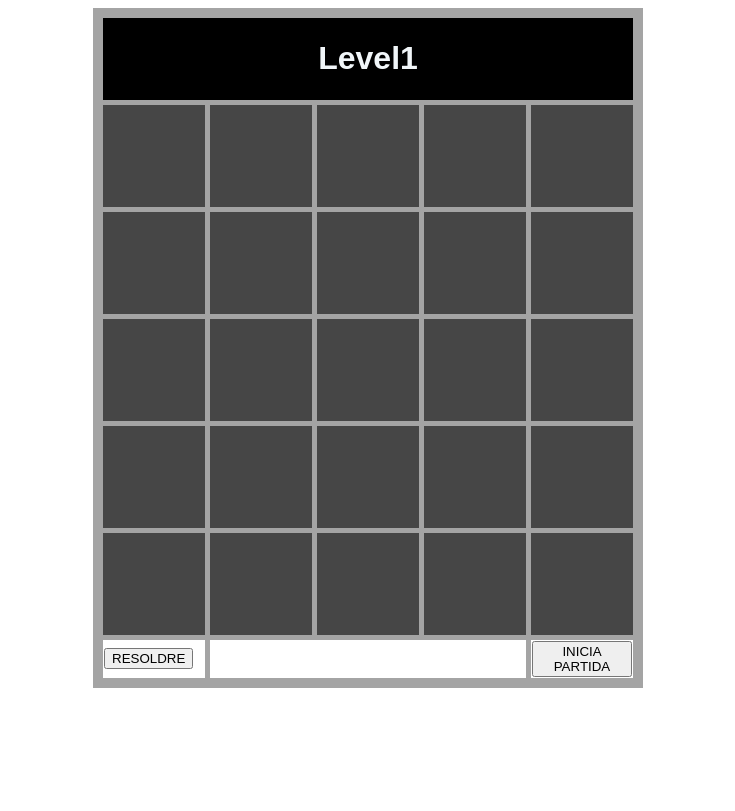
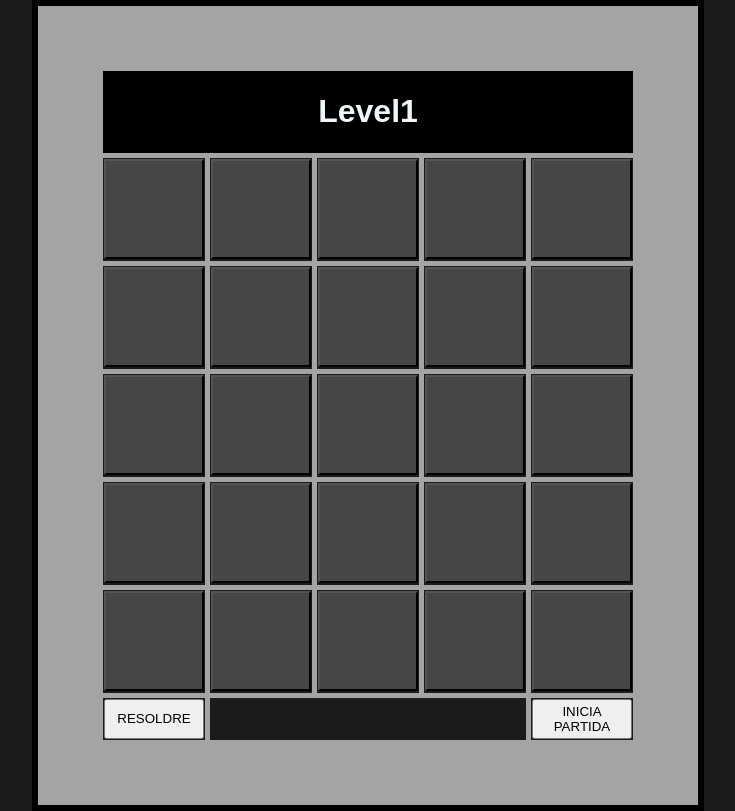
Before and after one commit to aleexnl/simon-says, a PHP site: page /game.php in a window 1280 px wide. Shown: the whole page, without its empty margins (272-1007 px from the left). Before the commit the page ends 688 px from the top, so only its background shows below. Run offline with PHP 8.4, Linux system fonts and the light colour scheme.

Commit message:
change styles of game.php

```diff
--- a/game.php
+++ b/game.php
@@ -6,13 +6,25 @@
     <meta name="viewport" content="width=device-width, initial-scale=1.0">
     <title>Juego</title>
     <style>
+        html,
+        body {
+            height: 100%;
+        }
+
         body {
             color: #f1f6f9;
             font-family: Arial, Helvetica, sans-serif;
+            display: flex;
+            margin: 0;
+            background-color: #1b1b1b;
+        }
+
+        .game {
+            border: 6px solid #000;
         }
 
         table {
-            border: 10px solid #A4A4A4;
+            border: 65px solid #A4A4A4;
             border-collapse: collapse;
         }
 
@@ -28,17 +40,16 @@
 
         thead tr td {
             background-color: #000000 !important;
-
         }
 
-        tbody tr td {
+        tbody tr td button {
             cursor: pointer;
             height: 100px;
             width: 100px;
             background-color: #464646;
         }
 
-        tbody tr td:hover {
+        tbody tr td button:hover {
             opacity: 0.8;
         }
 
@@ -47,19 +58,26 @@
         }
 
         .container {
-            margin: 0% 15%;
+            margin: auto;
             display: flex;
             justify-content: center;
+        }
+
+        button#btn-start {
+            width: 100px;
+        }
+
+        td.box-btn button {
+            width: -webkit-fill-available;
+            height: 40px;
         }
     </style>
 </head>
 
 <body>
-    <header>
-
-    </header>
     <div class="container">
         <div class="game">
+
             <table>
                 <thead>
                     <tr>
@@ -70,90 +88,46 @@
                 </thead>
                 <tbody>
                     <tr>
-                        <td></td>
-                        <td></td>
-                        <td></td>
-                        <td>
-
-                        </td>
-                        <td>
-
-                        </td>
+                        <td><button type="submit"></button></td>
+                        <td><button type="submit"></button></td>
+                        <td><button type="submit"></button></td>
+                        <td><button type="submit"></button></td>
+                        <td><button type="submit"></button></td>
                     </tr>
                     <tr>
-                        <td>
-
-                        </td>
-                        <td>
-
-                        </td>
-                        <td>
-
-                        </td>
-                        <td>
-
-                        </td>
-                        <td>
-
-                        </td>
+                        <td><button type="submit"></button></td>
+                        <td><button type="submit"></button></td>
+                        <td><button type="submit"></button></td>
+                        <td><button type="submit"></button></td>
+                        <td><button type="submit"></button></td>
                     </tr>
                     <tr>
-                        <td>
-
-                        </td>
-                        <td>
-
-                        </td>
-                        <td>
-
-                        </td>
-                        <td>
-
-                        </td>
-                        <td>
-
-                        </td>
+                        <td><button type="submit"></button></td>
+                        <td><button type="submit"></button></td>
+                        <td><button type="submit"></button></td>
+                        <td><button type="submit"></button></td>
+                        <td><button type="submit"></button></td>
                     </tr>
                     <tr>
-                        <td>
-
-                        </td>
-                        <td>
-
-                        </td>
-                        <td>
-
-                        </td>
-                        <td>
-
-                        </td>
-                        <td>
-
-                        </td>
+                        <td><button type="submit"></button></td>
+                        <td><button type="submit"></button></td>
+                        <td><button type="submit"></button></td>
+                        <td><button type="submit"></button></td>
+                        <td><button type="submit"></button></td>
                     </tr>
                     <tr>
-                        <td>
-
-                        </td>
-                        <td>
-
-                        </td>
-                        <td>
-
-                        </td>
-                        <td>
-
-                        </td>
-                        <td>
-
-                        </td>
+                        <td><button type="submit"></button></td>
+                        <td><button type="submit"></button></td>
+                        <td><button type="submit"></button></td>
+                        <td><button type="submit"></button></td>
+                        <td><button type="submit"></button></td>
                     </tr>
                 </tbody>
                 <tfoot>
                     <tr>
-                        <td><button>RESOLDRE</button></td>
+                        <td class="box-btn"><button id="btn-resolv" type="submit">RESOLDRE</button></td>
                         <td colspan="3"></td>
-                        <td><button>INICIA PARTIDA</button></td>
+                        <td class="box-btn"><button id="btn-start" type="submit">INICIA PARTIDA</button></td>
                     </tr>
                 </tfoot>
             </table>
```
